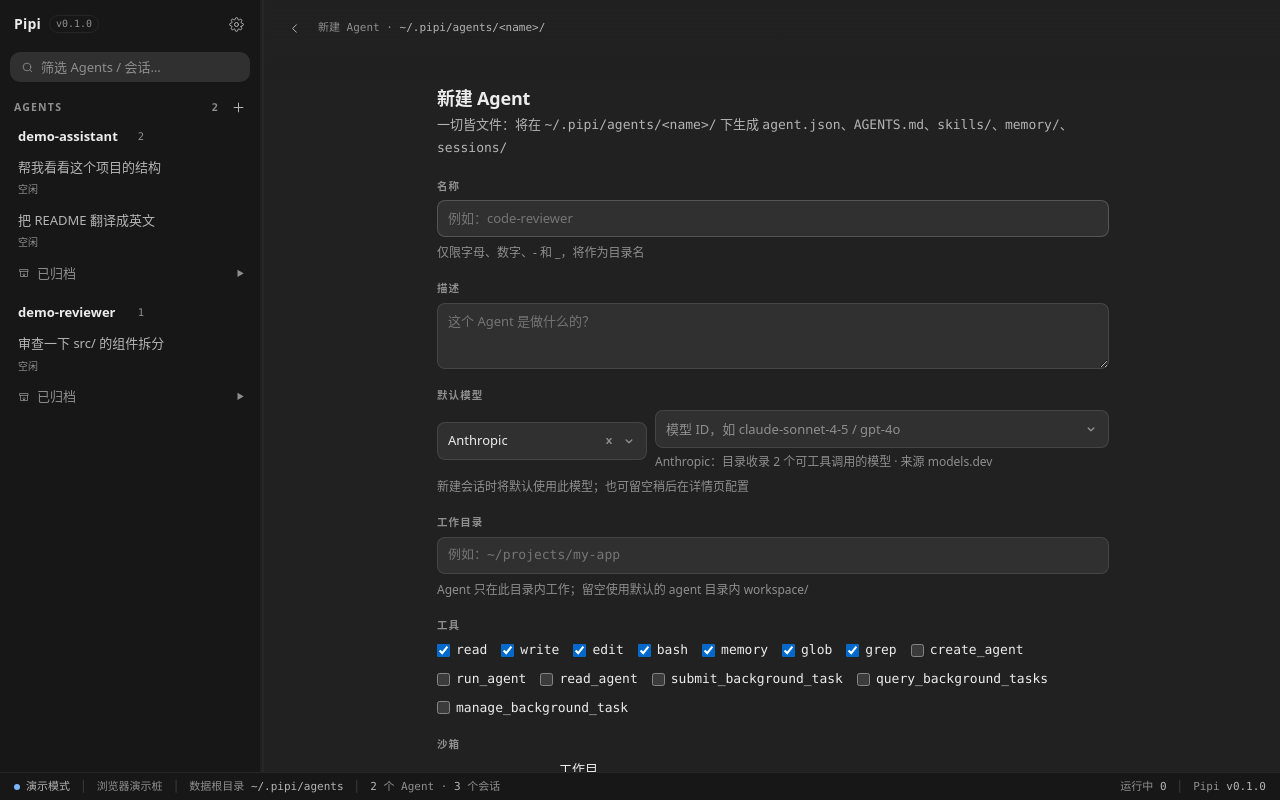
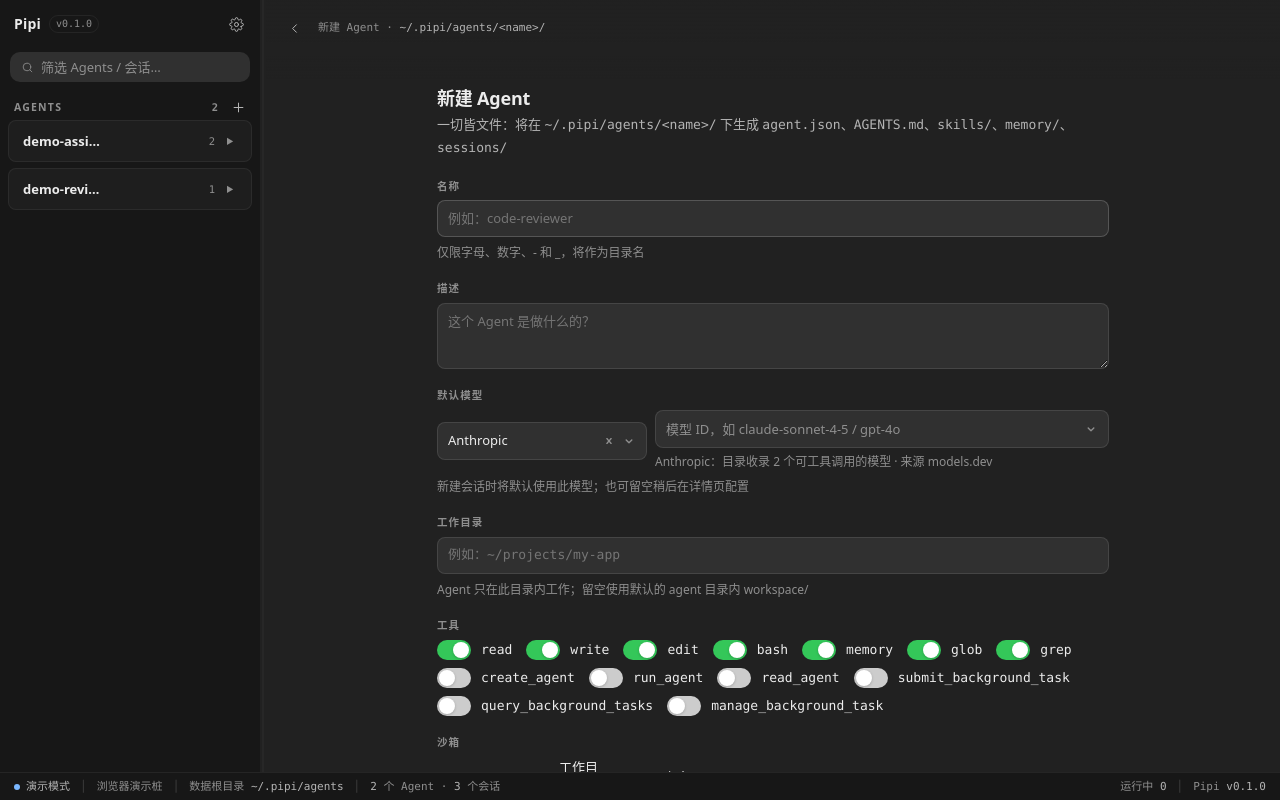
Before and after one commit to Whoeason-que/Pipi, a React (Vite) app: page / in a window 1280 px wide. Both pictures are taken after a click on the button 238 px from the left and 107 px from the top of the page. Built offline with nearby package versions, Linux system fonts and the light colour scheme.

Commit message:
feat(ui): support iOS-style switches and collapsible agent sessions

```diff
--- a/src/App.tsx
+++ b/src/App.tsx
@@ -158,6 +158,8 @@ export default function App() {
   const [archivedSessionsExpanded, setArchivedSessionsExpanded] = useState<
     Record<string, boolean>
   >({});
+  /** 侧栏里哪些 Agent 的会话列表展开了（折叠后只显示 agent-row）。 */
+  const [expandedAgents, setExpandedAgents] = useState<Record<string, boolean>>({});
   const [selected, setSelected] = useState<string | null>(null);
   const [creating, setCreating] = useState(false);
   const [settings, setSettings] = useState<Settings | null>(null);
@@ -522,6 +524,7 @@ export default function App() {
         setSettingsOpen(false);
         setChatOpen(true);
         setSidebarOpen(false);
+        setExpandedAgents((prev) => ({ ...prev, [agentName]: true }));
         setViewSessionId(sessionId);
         setActiveSession(null);
         setChatKey((key) => key + 1);
@@ -563,6 +566,7 @@ export default function App() {
         setSettingsOpen(false);
         setChatOpen(true);
         setSidebarOpen(false);
+        setExpandedAgents((prev) => ({ ...prev, [agentName]: true }));
         setViewSessionId(null);
         setActiveSession(null);
         setChatKey((key) => key + 1);
@@ -945,6 +949,10 @@ export default function App() {
             {visibleAgents.map((a) => {
               const isActiveAgent = selected === a.name && !creating;
               const sessions = sessionsFor(a);
+              const sessionCount = sessionsByAgent[a.name]?.length ?? 0;
+              const isExpanded = expandedAgents[a.name]
+                ?? (isActiveAgent && chatOpen)
+                ?? false;
 
               const isRunning = agentHasRunning(a.name);
               return (
@@ -964,7 +972,6 @@ export default function App() {
                         运行中
                       </span>
                     )}
-                    <span className="agent-count">{sessionsByAgent[a.name]?.length ?? 0}</span>
                     <span className="agent-actions">
                       <button
                         type="button"
@@ -1015,7 +1022,29 @@ export default function App() {
                         <IconTrash />
                       </button>
                     </span>
-                  </div>
+                    <span className="agent-count">{sessionCount}</span>
+                    {sessionCount > 0 ? (
+                      <button
+                        type="button"
+                        className="agent-expand-btn"
+                        aria-expanded={isExpanded}
+                        title={isExpanded ? "收起会话" : "展开会话"}
+                        aria-label={isExpanded ? "收起会话" : "展开会话"}
+                        onClick={(event) => {
+                          event.stopPropagation();
+                          setExpandedAgents((prev) => ({
+                            ...prev,
+                            [a.name]: !isExpanded,
+                          }));
+                        }}
+                      >
+                        <span className={`caret${isExpanded ? " open" : ""}`}>▶</span>
+                      </button>
+                    ) : (
+                      <span className="agent-expand-placeholder" />
+                    )}
+                  </div>
+                  {isExpanded && (
                     <div className="sessions">
                       {sessions.map((sess) => {
                               const isCurrent = chatOpen && selected === a.name && viewSessionId === sess.id;
@@ -1030,7 +1059,6 @@ export default function App() {
                                   title={`${sess.title}（${sess.messageCount} 条消息）`}
                                   onClick={() => void openSession(a.name, sess.id)}
                                   onKeyDown={(event) => {
-                            // 内层按钮（归档/删除）的键盘事件不冒泡成「打开会话」
                                     if (event.target !== event.currentTarget) return;
                                     if (event.key === "Enter" || event.key === " ") {
                                       event.preventDefault();
@@ -1147,6 +1175,7 @@ export default function App() {
                               </div>
                             )}
                           </div>
+                        )}
                 </div>
               );
             })}
@@ -1721,7 +1750,7 @@ function AgentDetail({
                   <span className="field-label">tools</span>
                   <div className="tool-row settings-choice-grid">
                     {KNOWN_TOOLS.map((tool) => (
-                      <label key={tool} className="tool-check">
+                      <label key={tool} className="ios-toggle tool-grid-toggle">
                         <input
                           type="checkbox"
                           checked={tools.includes(tool)}
@@ -1729,7 +1758,8 @@ function AgentDetail({
                             ? previous.filter((candidate) => candidate !== tool)
                             : [...previous, tool])}
                         />
-                        <span className="mono">{tool}</span>
+                        <span className="slider" />
+                        <span className="toggle-label mono">{tool}</span>
                       </label>
                     ))}
                   </div>
@@ -2202,13 +2232,14 @@ function CreateForm({
             <span className="label">工具</span>
             <div className="tool-row">
               {KNOWN_TOOLS.map((tool) => (
-                <label key={tool} className="tool-check">
+                <label key={tool} className="ios-toggle tool-grid-toggle">
                   <input
                     type="checkbox"
                     checked={tools.includes(tool)}
                     onChange={() => toggleTool(tool)}
                   />
-                  <span className="mono">{tool}</span>
+                  <span className="slider" />
+                  <span className="toggle-label mono">{tool}</span>
                 </label>
               ))}
             </div>
@@ -2487,7 +2518,7 @@ function SettingsView({ settings, onChange, onClose, showLogout }: SettingsViewP
               <section className="settings-block">
                 <span className="label">上下文压缩</span>
                 <div className="setting-checks">
-                  <label className="tool-check">
+                  <label className="ios-toggle">
                     <input
                       type="checkbox"
                       checked={draft.compaction.forkBeforeCompact}
@@ -2501,9 +2532,10 @@ function SettingsView({ settings, onChange, onClose, showLogout }: SettingsViewP
                         }))
                       }
                     />
-                    <span>压缩前分叉新会话（原会话保留为完整记录）</span>
+                    <span className="slider" />
+                    <span className="toggle-label">压缩前分叉新会话（原会话保留为完整记录）</span>
                   </label>
-                  <label className="tool-check">
+                  <label className="ios-toggle">
                     <input
                       type="checkbox"
                       checked={draft.compaction.archiveOriginal}
@@ -2518,7 +2550,8 @@ function SettingsView({ settings, onChange, onClose, showLogout }: SettingsViewP
                         }))
                       }
                     />
-                    <span>分叉后归档原会话</span>
+                    <span className="slider" />
+                    <span className="toggle-label">分叉后归档原会话</span>
                   </label>
                   <div className="hint">关闭分叉即回到原地压缩：摘要会替换当前会话里被压缩的旧轮次。</div>
                 </div>
--- a/src/styles/chat.css
+++ b/src/styles/chat.css
@@ -934,7 +934,7 @@ pre.code {
   gap: 7px;
 }
 
-.settings-choice-grid .tool-check,
+.settings-choice-grid .tool-grid-toggle,
 .vertical-choices .tool-check {
   min-width: 0;
   padding: 7px 9px;
--- a/src/styles/shell.css
+++ b/src/styles/shell.css
@@ -179,8 +179,11 @@ body.resizing * {
 }
 
 .agent {
-  padding-bottom: 2px;
+  padding: 4px;
   margin-bottom: 6px;
+  background: var(--stripe);
+  border: 1px solid var(--line-soft);
+  border-radius: var(--r-sm);
 }
 
 .agent-row {
@@ -287,6 +290,45 @@ body.resizing * {
   50% { opacity: 0.35; }
 }
 
+/* 会话折叠按钮（放在 agent-row 最右边） */
+
+.agent-expand-btn,
+.agent-expand-placeholder {
+  width: 18px;
+  height: 18px;
+  display: inline-flex;
+  align-items: center;
+  justify-content: center;
+  flex-shrink: 0;
+}
+
+.agent-expand-btn {
+  background: transparent;
+  border: 0;
+  border-radius: var(--r-sm);
+  cursor: pointer;
+  padding: 0;
+  color: var(--faint);
+  transition: background 0.13s, color 0.13s;
+}
+
+.agent-expand-btn:hover {
+  background: var(--hover);
+  color: var(--fg);
+}
+
+.agent-expand-btn .caret {
+  font-size: 8px;
+  color: inherit;
+  transition: transform 0.16s;
+  display: inline-block;
+  line-height: 1;
+}
+
+.agent-expand-btn .caret.open {
+  transform: rotate(90deg);
+}
+
 .sessions {
   padding-left: 0;
 }
@@ -1226,6 +1268,92 @@ body.resizing * {
   margin-top: 2px;
 }
 
+/* ============ iOS-style toggle switch ============ */
+
+.ios-toggle {
+  display: inline-flex;
+  align-items: center;
+  gap: 10px;
+  font-size: 13px;
+  color: var(--text);
+  cursor: pointer;
+  user-select: none;
+}
+
+.ios-toggle input {
+  position: absolute;
+  opacity: 0;
+  width: 0;
+  height: 0;
+  pointer-events: none;
+}
+
+.ios-toggle .slider {
+  position: relative;
+  display: inline-block;
+  flex-shrink: 0;
+  width: 42px;
+  height: 24px;
+  background: var(--text-dim, #ccc);
+  border-radius: 12px;
+  transition: background 0.25s ease;
+}
+
+.ios-toggle .slider::before {
+  content: "";
+  position: absolute;
+  top: 2px;
+  left: 2px;
+  width: 20px;
+  height: 20px;
+  background: #fff;
+  border-radius: 50%;
+  box-shadow: 0 1px 3px rgba(0, 0, 0, 0.2);
+  transition: transform 0.25s ease;
+}
+
+.ios-toggle input:checked + .slider {
+  background: #34c759;
+}
+
+.ios-toggle input:checked + .slider::before {
+  transform: translateX(18px);
+}
+
+.ios-toggle input:disabled ~ .slider {
+  opacity: 0.4;
+  cursor: not-allowed;
+}
+
+.ios-toggle input:disabled ~ .toggle-label {
+  opacity: 0.4;
+  cursor: not-allowed;
+}
+
+.ios-toggle:has(input:disabled) {
+  cursor: not-allowed;
+}
+
+.ios-toggle .toggle-label {
+  line-height: 1.4;
+}
+
+/* Grid card variant: smaller slider for compact tool/option grids */
+.tool-grid-toggle .slider {
+  width: 34px;
+  height: 20px;
+  border-radius: 10px;
+}
+
+.tool-grid-toggle .slider::before {
+  width: 16px;
+  height: 16px;
+}
+
+.tool-grid-toggle input:checked + .slider::before {
+  transform: translateX(14px);
+}
+
 .perm-editor {
   display: flex;
   flex-direction: column;
```
Lines whose indentation alone changed are shown as unchanged.
